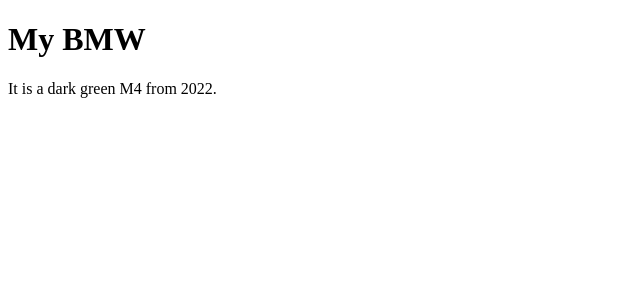
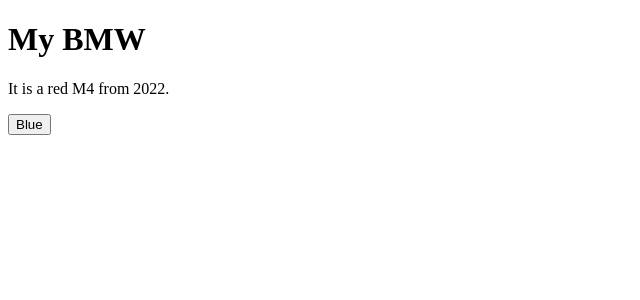
Before and after one commit to mkiamoyo/MOBPROG-IT252-react-w3schools, a React (Vite) app in the folder my-react-app/: page / in a window 1280 px wide. Shown: the top 300 px of the page, without its empty margins (0-640 px from the left). Built offline with nearby package versions, Linux system fonts and the light colour scheme.

Commit message:
W3Schools React useState Hook Sample code 05

```diff
--- a/my-react-app/src/main.jsx
+++ b/my-react-app/src/main.jsx
@@ -6,8 +6,14 @@ function MyCar() {
     brand: "BMW",
     model: "M4",
     year: "2022",
-    color: "dark green"
+    color: "red"
   });
+
+  const updateColor = () => {
+    setCar(previousState => {
+      return { ...previousState, color: "dark green" }
+    });
+  }
 
   return (
     <>
@@ -15,6 +21,10 @@ function MyCar() {
       <p>
         It is a {car.color} {car.model} from {car.year}.
       </p>
+      <button
+        type="button"
+        onClick={updateColor}
+      >Blue</button>
     </>
   )
 }
```
